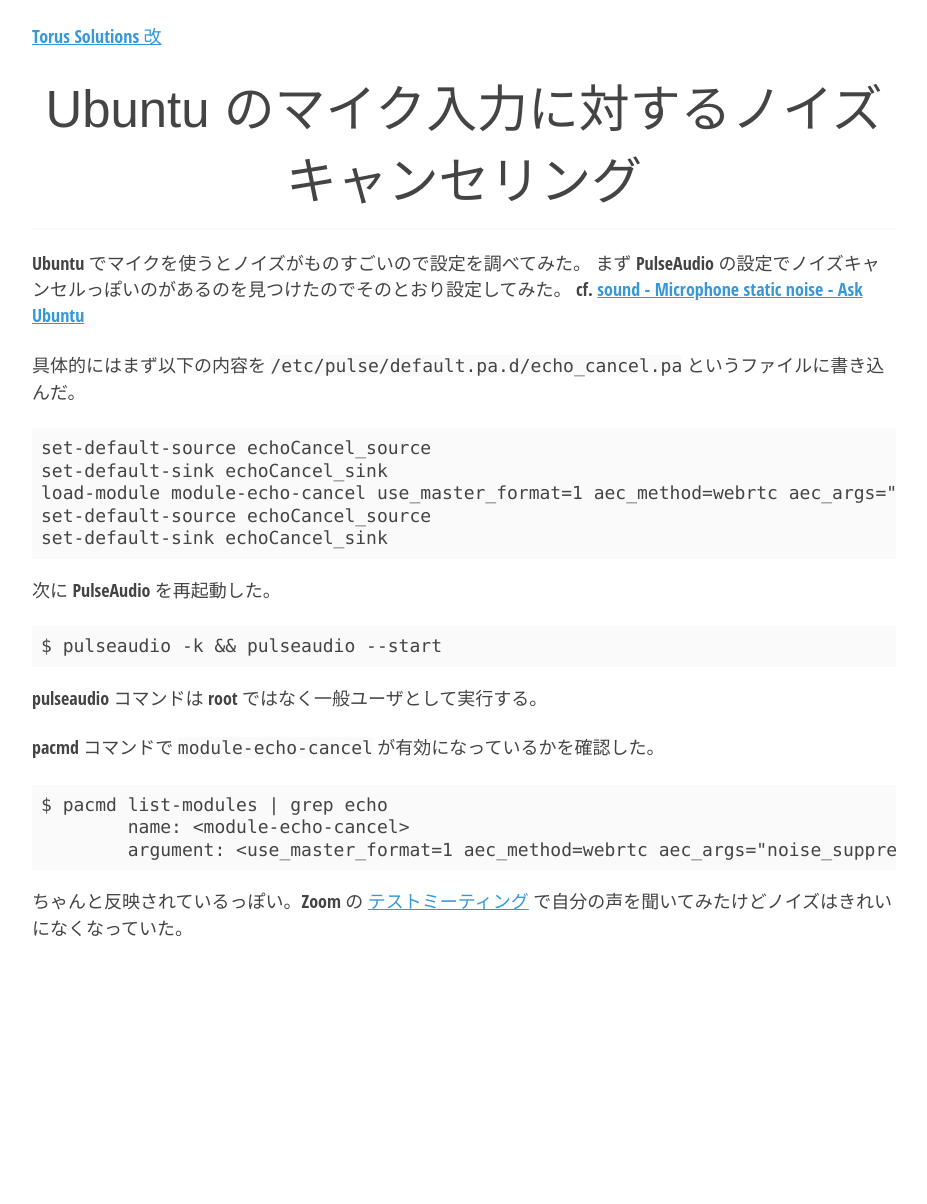
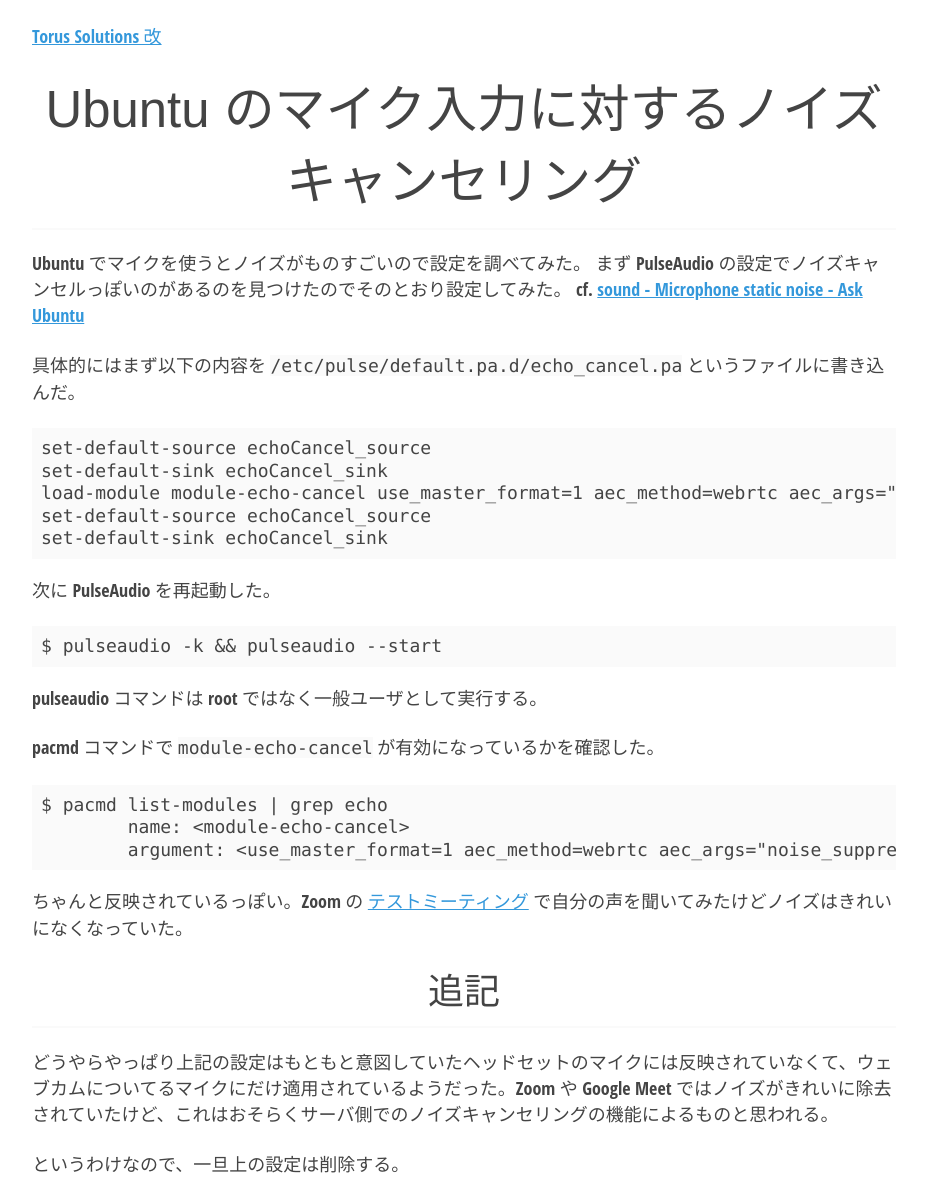
Before and after one commit to torus/torus.github.io, a Jekyll site: the page built from _posts/2022-09-18-ubuntu-mic-input.md, in a window 1280 px wide. Shown: the whole page, without its empty margins (176-1103 px from the left). Built offline with Jekyll 4.4.1, drawn with Linux system fonts in a browser that asks for light colours; before the commit the page ends 969 px from its top, so only the background shows below that.

Commit message:
Update 2022-09-18-ubuntu-mic-input.md

````diff
--- a/_posts/2022-09-18-ubuntu-mic-input.md
+++ b/_posts/2022-09-18-ubuntu-mic-input.md
@@ -34,3 +34,9 @@ $ pacmd list-modules | grep echo
 ```
 
 ちゃんと反映されているっぽい。Zoom の [テストミーティング](https://zoom.us/test) で自分の声を聞いてみたけどノイズはきれいになくなっていた。
+
+### 追記
+
+どうやらやっぱり上記の設定はもともと意図していたヘッドセットのマイクには反映されていなくて、ウェブカムについてるマイクにだけ適用されているようだった。Zoom や Google Meet ではノイズがきれいに除去されていたけど、これはおそらくサーバ側でのノイズキャンセリングの機能によるものと思われる。
+
+というわけなので、一旦上の設定は削除する。
````
